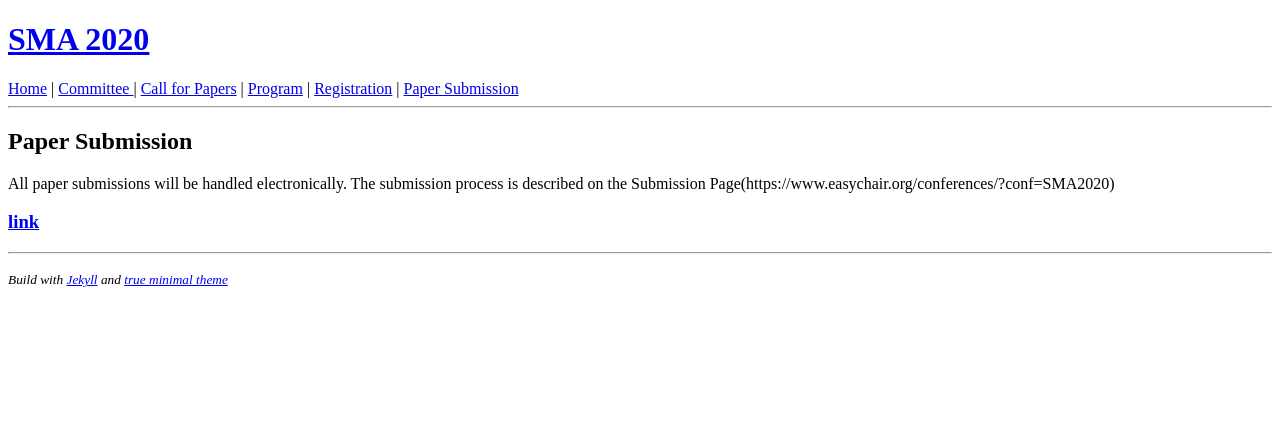
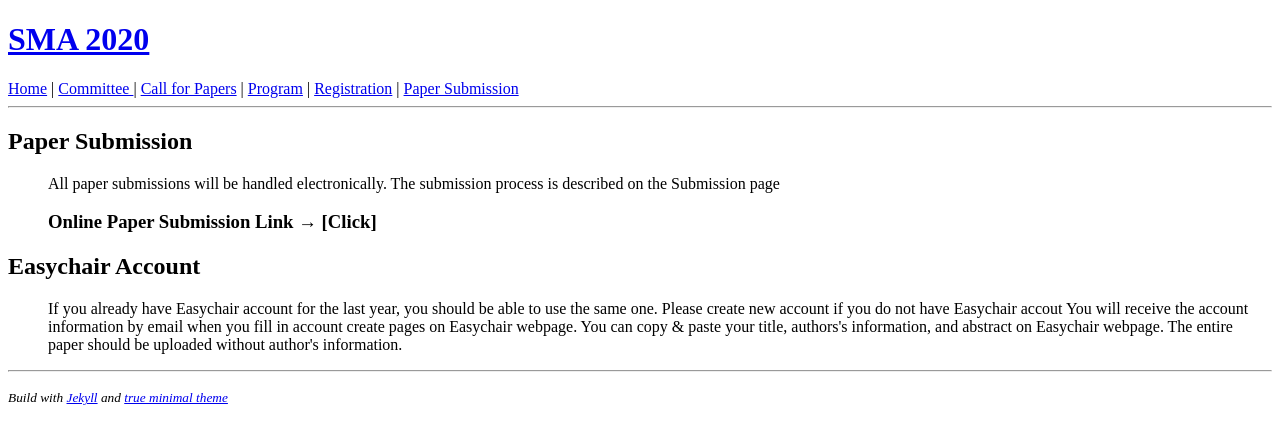
Before and after one commit to icea-conf/sma-2020.github.io, a Jekyll site: the page built from submission/index.html, in a window 1280 px wide. Shown: the top 444 px of the page. Built offline with Jekyll 4.4.1, drawn with Linux system fonts in a browser that asks for light colours.

Commit message:
Update index.html

```diff
--- a/submission/index.html
+++ b/submission/index.html
@@ -3,6 +3,15 @@ layout: default
 title: SMA 2020
 ---
 
-<h2>Paper Submission</h2>
-  <p>All paper submissions will be handled electronically. The submission process is described on the Submission Page(https://www.easychair.org/conferences/?conf=SMA2020)</p>
-<h3><a href='https://www.easychair.org/conferences/?conf=SMA2020'> link</a></h3>
+     <h2>Paper Submission</h2>
+            <ul>
+                  <a>All paper submissions will be handled electronically. The submission process is described on the Submission page</a>
+                  <h3>Online Paper Submission Link → <b href='https://www.easychair.org/conferences/?conf=SMA2020'>[Click]</b></h3>
+            </ul>
+
+     <h2>Easychair Account</h2>
+            <ul>
+                  <a>If you already have Easychair account for the last year, you should be able to use the same one.</a>
+                  <a>Please create new account if you do not have Easychair accout You will receive the account information by email when you fill in account create pages on Easychair webpage.</a>
+                  <a>You can copy & paste your title, authors's information, and abstract on Easychair webpage. The entire paper should be uploaded without author's information.</a>
+            </ul>
```
